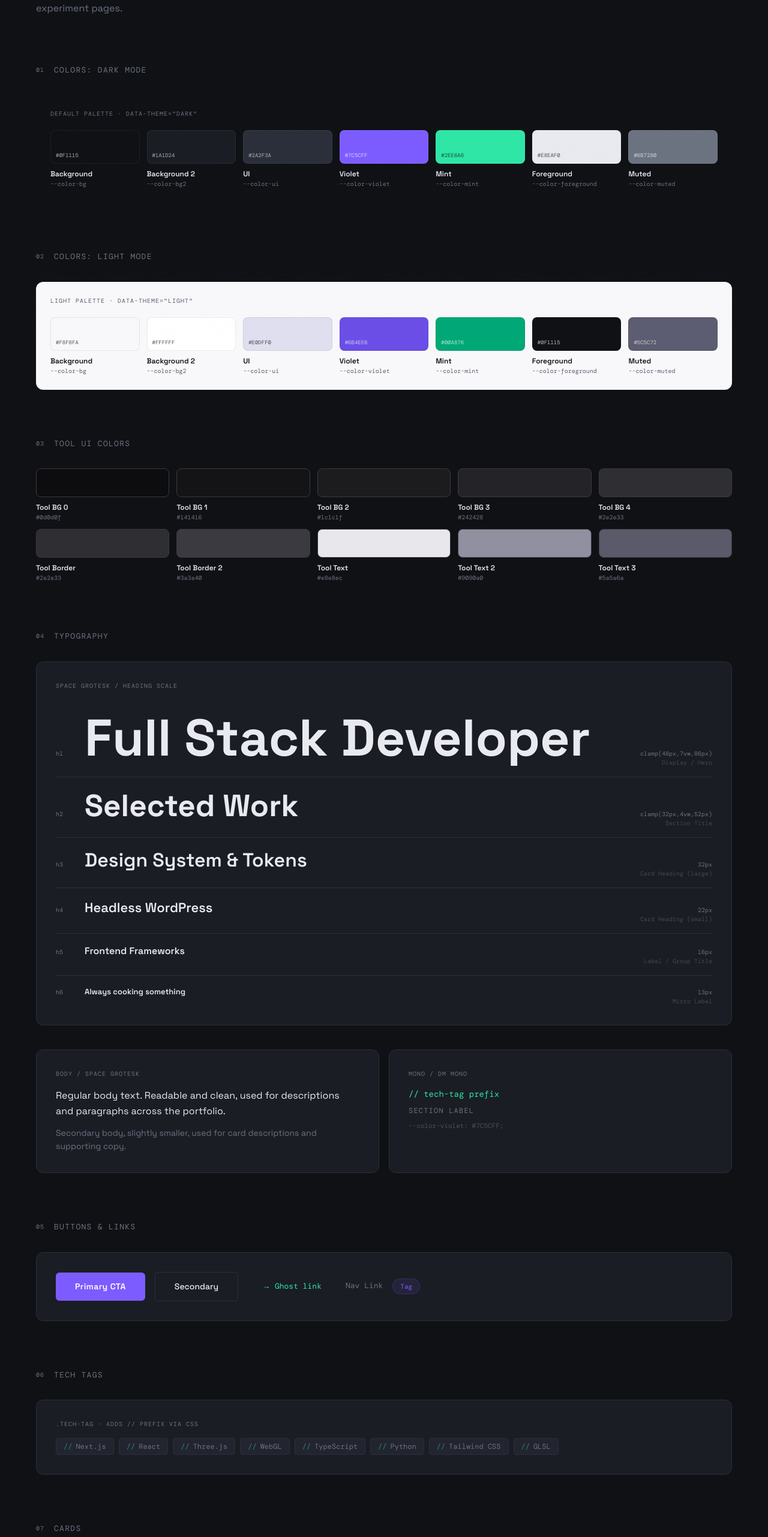
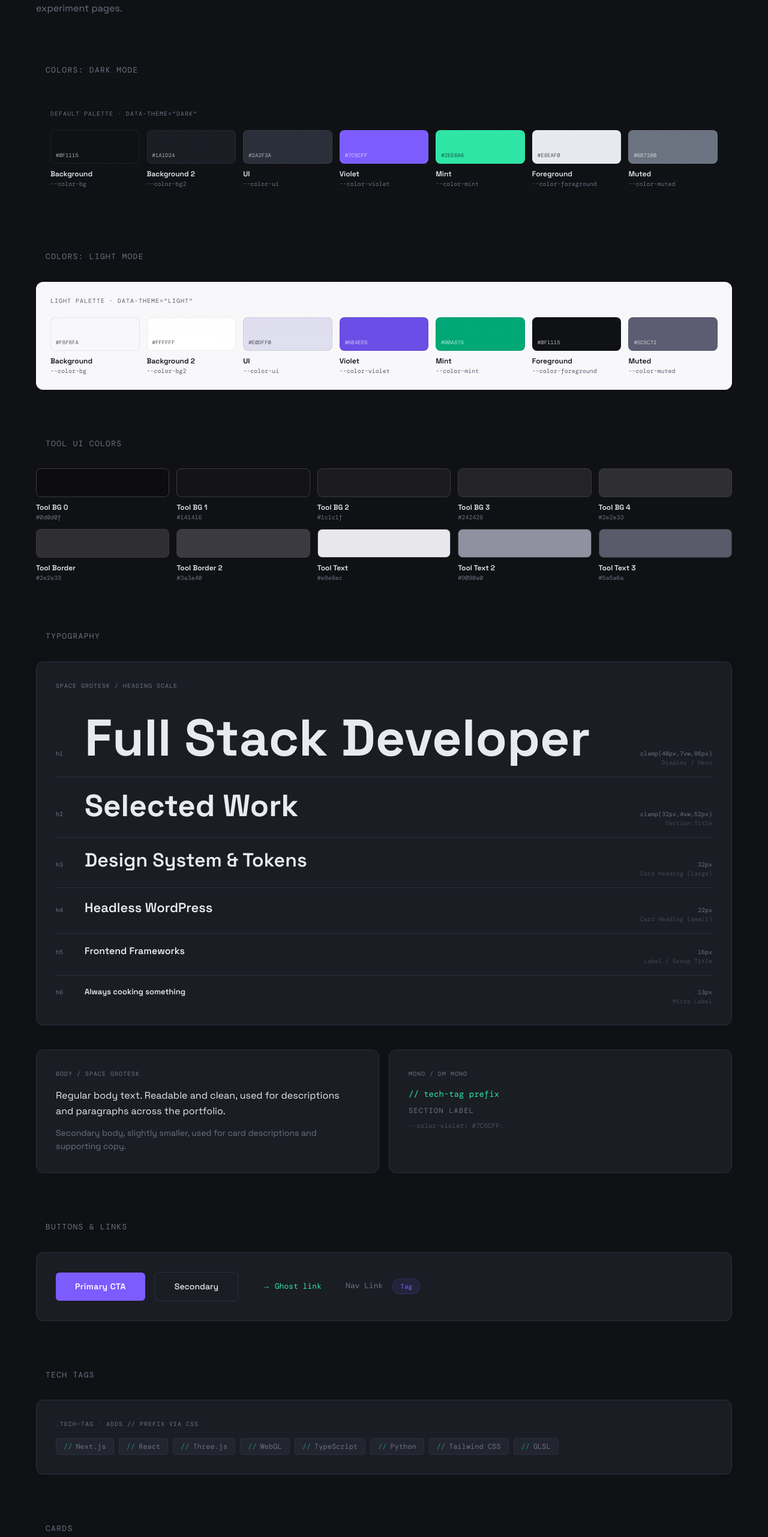
Before and after one commit to JPBelley/jeanphilippebelley-2026, a Next.js app: page /design-system in a window 1280 px wide. Shown: the part 234-2797 px from the top of the page at 60% size. Built offline with nearby package versions, Linux system fonts and the light colour scheme; a web font is replaced by a local one.

Commit message:
removed numberin eyebrow

```diff
--- a/app/contact/page.jsx
+++ b/app/contact/page.jsx
@@ -20,7 +20,7 @@ export default function Contact() {
 
       <div className="flex-1 flex items-center justify-center">
         <Section size="narrow" containerClassName="text-center">
-          <div className="section-label font-mono text-[11px] text-violet tracking-[0.2em] uppercase mb-4 flex items-center gap-[10px] justify-center" data-num="01">
+          <div className="section-label font-mono text-[11px] text-violet tracking-[0.2em] uppercase mb-4 flex items-center gap-[10px] justify-center">
             Contact
           </div>
           <h1 className="text-[clamp(40px,6vw,72px)] font-bold tracking-[-0.03em] leading-[1.05] mb-8">
--- a/app/design-system/page.jsx
+++ b/app/design-system/page.jsx
@@ -7,12 +7,12 @@ import Cursor from '../components/Cursor';
 import Button from '../components/Button';
 import Section from '../components/Section';
 
-const TokenSection = ({ title, num, children }) => (
+const TokenSection = ({ title, children }) => (
   <section className="mb-20">
     <div className="flex items-center gap-4 mb-8">
       <span
         className="section-label text-[10px] font-mono uppercase tracking-widest text-muted flex items-center gap-2"
-        data-num={num}
+
       />
       <h2 className="text-[13px] font-mono uppercase tracking-widest text-muted">{title}</h2>
     </div>
@@ -93,7 +93,7 @@ export default function DesignSystem() {
         </div>
 
         {/* ─── COLORS DARK ─────────────────────────────────────────────────── */}
-        <TokenSection title="Colors: Dark Mode" num="01">
+        <TokenSection title="Colors: Dark Mode">
           <div className="p-6 rounded-xl" style={{ background: '#0F1115' }}>
             <p className="font-mono text-[10px] uppercase tracking-widest mb-5" style={{ color: '#6B7280' }}>
               Default palette · data-theme="dark"
@@ -116,7 +116,7 @@ export default function DesignSystem() {
         </TokenSection>
 
         {/* ─── COLORS LIGHT ────────────────────────────────────────────────── */}
-        <TokenSection title="Colors: Light Mode" num="02">
+        <TokenSection title="Colors: Light Mode">
           <div className="p-6 rounded-xl" style={{ background: '#F8F8FA' }}>
             <p className="font-mono text-[10px] uppercase tracking-widest mb-5" style={{ color: '#5C5C72' }}>
               Light palette · data-theme="light"
@@ -138,7 +138,7 @@ export default function DesignSystem() {
           </div>
         </TokenSection>
 
-        <TokenSection title="Tool UI Colors" num="03">
+        <TokenSection title="Tool UI Colors">
           <div className="grid grid-cols-2 sm:grid-cols-3 lg:grid-cols-5 gap-3">
             {toolColors.map((c) => (
               <div key={c.name}>
@@ -154,7 +154,7 @@ export default function DesignSystem() {
         </TokenSection>
 
         {/* ─── TYPOGRAPHY ──────────────────────────────────────────────────── */}
-        <TokenSection title="Typography" num="04">
+        <TokenSection title="Typography">
           <div className="space-y-10">
 
             {/* Headings scale */}
@@ -210,7 +210,7 @@ export default function DesignSystem() {
         </TokenSection>
 
         {/* ─── BUTTONS ─────────────────────────────────────────────────────── */}
-        <TokenSection title="Buttons & Links" num="05">
+        <TokenSection title="Buttons & Links">
           <div className="p-8 bg-bg2 rounded-xl border border-ui flex flex-wrap gap-4 items-center">
             <Button variant="primary">Primary CTA</Button>
             <Button variant="secondary">Secondary</Button>
@@ -232,7 +232,7 @@ export default function DesignSystem() {
         </TokenSection>
 
         {/* ─── TECH TAGS ───────────────────────────────────────────────────── */}
-        <TokenSection title="Tech Tags" num="06">
+        <TokenSection title="Tech Tags">
           <div className="p-8 bg-bg2 rounded-xl border border-ui">
             <p className="font-mono text-[10px] uppercase tracking-widest text-muted mb-4">
               .tech-tag · adds // prefix via CSS
@@ -251,7 +251,7 @@ export default function DesignSystem() {
         </TokenSection>
 
         {/* ─── CARDS ───────────────────────────────────────────────────────── */}
-        <TokenSection title="Cards" num="07">
+        <TokenSection title="Cards">
           <div className="grid md:grid-cols-2 gap-6">
             {/* Project Card */}
             <div className="project-card relative p-8 bg-bg2 border border-ui rounded-xl cursor-pointer hover:border-violet/40 transition-colors duration-300 overflow-hidden">
@@ -281,7 +281,7 @@ export default function DesignSystem() {
         </TokenSection>
 
         {/* ─── SKILL BARS ──────────────────────────────────────────────────── */}
-        <TokenSection title="Skill Bars" num="08">
+        <TokenSection title="Skill Bars">
           <div className="skill-group relative p-8 bg-bg2 border border-ui rounded-xl overflow-hidden">
             <p className="font-mono text-[10px] uppercase tracking-widest text-muted mb-6">
               .skill-group + .skill-bar-fill.visible
@@ -306,7 +306,7 @@ export default function DesignSystem() {
         </TokenSection>
 
         {/* ─── SECTION ANATOMY ─────────────────────────────────────────────── */}
-        <TokenSection title="Section Anatomy" num="09">
+        <TokenSection title="Section Anatomy">
           <div className="p-8 bg-bg2 rounded-xl border border-ui space-y-6">
             <p className="font-mono text-[10px] uppercase tracking-widest text-muted">
               .section-label[data-num] + heading pattern
@@ -330,7 +330,7 @@ export default function DesignSystem() {
         </TokenSection>
 
         {/* ─── STATUS & INDICATORS ─────────────────────────────────────────── */}
-        <TokenSection title="Indicators" num="10">
+        <TokenSection title="Indicators">
           <div className="p-8 bg-bg2 rounded-xl border border-ui flex flex-wrap gap-8 items-start">
             {/* Status dot */}
             <div className="flex flex-col gap-2">
@@ -379,7 +379,7 @@ export default function DesignSystem() {
         </TokenSection>
 
         {/* ─── ANIMATIONS ──────────────────────────────────────────────────── */}
-        <TokenSection title="Animations" num="11">
+        <TokenSection title="Animations">
           <div className="grid sm:grid-cols-2 gap-3">
             {animations.map((a) => (
               <div
@@ -394,7 +394,7 @@ export default function DesignSystem() {
         </TokenSection>
 
         {/* ─── GRADIENTS ───────────────────────────────────────────────────── */}
-        <TokenSection title="Gradients" num="12">
+        <TokenSection title="Gradients">
           <div className="grid sm:grid-cols-2 gap-4">
             <div className="h-20 rounded-xl" style={{ background: 'linear-gradient(90deg, #7C5CFF, #2EE6A6)' }}>
               <div className="h-full flex items-end p-4">
--- a/app/globals.css
+++ b/app/globals.css
@@ -166,12 +166,6 @@ body::before {
   background: var(--color-mint);
 }
 
-/* Section label number */
-.section-label::before {
-  content: attr(data-num);
-  color: var(--color-muted);
-  font-size: 10px;
-}
 
 /* Tech tag // prefix */
 .tech-tag::before {
--- a/app/page.jsx
+++ b/app/page.jsx
@@ -144,7 +144,7 @@ export default function Home() {
         <div className="h-20" />
         <div className="grid grid-cols-2 gap-[80px] items-center max-[900px]:grid-cols-1 max-[900px]:gap-12">
           <div>
-            <div className="section-label reveal font-mono text-[11px] text-violet tracking-[0.2em] uppercase mb-4 flex items-center gap-[10px]" data-num="01">About</div>
+            <div className="section-label reveal font-mono text-[11px] text-violet tracking-[0.2em] uppercase mb-4 flex items-center gap-[10px]">About</div>
             <div className="text-[clamp(32px,4vw,52px)] font-bold tracking-[-0.02em] leading-[1.1] mb-[60px] reveal reveal-delay-1">
               Building on the<br /><span className="text-violet">front lines</span> of the web
             </div>
@@ -178,7 +178,7 @@ export default function Home() {
 
       {/* SKILLS */}
       <Section className="bg-bg2 relative" id="skills">
-        <div className="section-label reveal font-mono text-[11px] text-violet tracking-[0.2em] uppercase mb-4 flex items-center gap-[10px]" data-num="02">Skills</div>
+        <div className="section-label reveal font-mono text-[11px] text-violet tracking-[0.2em] uppercase mb-4 flex items-center gap-[10px]">Skills</div>
         <div className="text-[clamp(32px,4vw,52px)] font-bold tracking-[-0.02em] leading-[1.1] mb-[60px] reveal reveal-delay-1">
           What I work<br />with <span className="text-mint">every day</span>
         </div>
@@ -208,7 +208,7 @@ export default function Home() {
 
       {/* PHILOSOPHY */}
       <Section className="bg-bg relative" id="projects">
-        <div className="section-label reveal font-mono text-[11px] text-violet tracking-[0.2em] uppercase mb-4 flex items-center gap-[10px]" data-num="03">Philosophy</div>
+        <div className="section-label reveal font-mono text-[11px] text-violet tracking-[0.2em] uppercase mb-4 flex items-center gap-[10px]">Philosophy</div>
         <div className="text-[clamp(32px,4vw,52px)] font-bold tracking-[-0.02em] leading-[1.1] mb-[60px] reveal reveal-delay-1">
           The principles<br />I build <span className="text-violet">with</span>
         </div>
@@ -323,7 +323,7 @@ export default function Home() {
 
       {/* EXPERIMENTS / LAB */}
       <Section className="bg-bg2 relative" id="experiments">
-        <div className="section-label reveal font-mono text-[11px] text-violet tracking-[0.2em] uppercase mb-4 flex items-center gap-[10px]" data-num="04">Lab</div>
+        <div className="section-label reveal font-mono text-[11px] text-violet tracking-[0.2em] uppercase mb-4 flex items-center gap-[10px]">Lab</div>
         <div className="text-[clamp(32px,4vw,52px)] font-bold tracking-[-0.02em] leading-[1.1] mb-[60px] reveal reveal-delay-1">
           Experiments &amp;<br /><span className="text-mint">playground</span>
         </div>
@@ -347,7 +347,7 @@ export default function Home() {
 
       {/* CONTACT */}
       <Section className="bg-bg relative" id="contact" containerClassName="text-center">
-        <div className="section-label reveal font-mono text-[11px] text-violet tracking-[0.2em] uppercase mb-4 flex items-center gap-[10px] justify-center" data-num="05">Contact</div>
+        <div className="section-label reveal font-mono text-[11px] text-violet tracking-[0.2em] uppercase mb-4 flex items-center gap-[10px] justify-center">Contact</div>
         <div className="text-[clamp(32px,4vw,52px)] font-bold tracking-[-0.02em] leading-[1.1] mb-[60px] text-center reveal reveal-delay-1">
           Let&apos;s build<br />something <span className="text-mint">great</span>
         </div>
```
